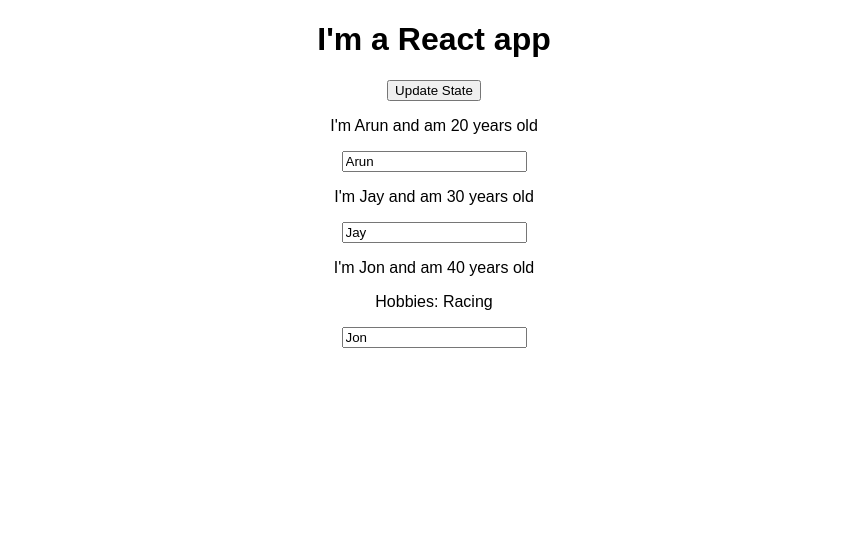
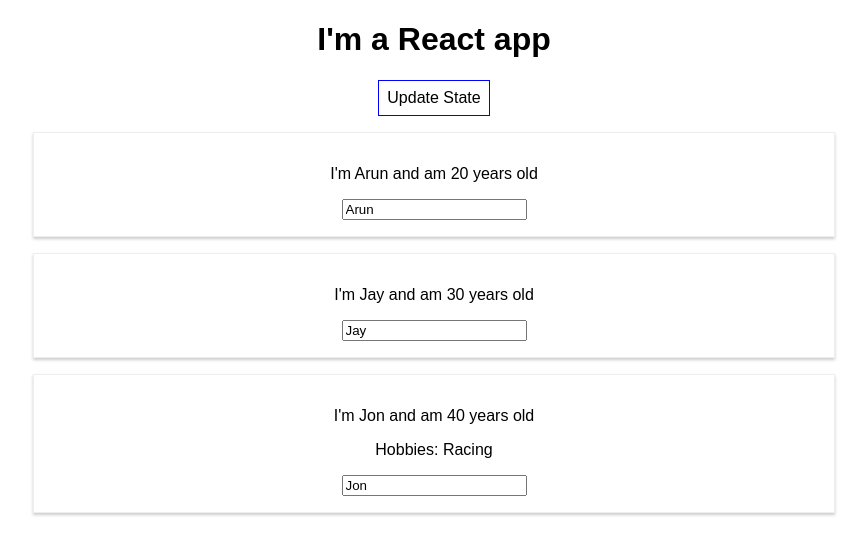
Before and after one commit to c42-arun/react-complete-guide, a React (Create React App) app: page / in a window 1280 px wide. Shown: the top 554 px of the page, without its empty margins (206-1073 px from the left). Built offline with nearby package versions, Linux system fonts and the light colour scheme.

Commit message:
Stylesheets & inline styles

```diff
--- a/src/App.js
+++ b/src/App.js
@@ -45,11 +45,21 @@
   }
 
   render() {
+    const style = {
+      backgroundColor: 'white',
+      font: 'inherit',
+      border: '1px solid blue',
+      padding: '8px',
+      cursor: 'pointer'
+    }
+
     return (
       <div className="App">
         <h1>I'm a React app</h1>
 
-        <button onClick={this.changeDetailsHandler.bind(this, 'Chan')}>Update State</button>
+        <button
+          style={style}
+          onClick={this.changeDetailsHandler.bind(this, 'Chan')}>Update State</button>
 
         <Person name={this.state.persons[0].name} age={this.state.persons[0].age}
           nameChangeHandler={this.nameChangeHandler}/>
--- a/src/Person/Person-functional.js
+++ b/src/Person/Person-functional.js
@@ -1,8 +1,9 @@
 import React from 'react';
+import './Person.css'
 
 const person = (props) => {
     return (
-    <div>
+    <div className="Person">
         <p onClick={props.changeOnClick}>I'm {props.name} and am {props.age} years old</p>
         <p>{props.children}</p>
         <input type="text" onChange={props.nameChangeHandler} value={props.name} />
--- /dev/null
+++ b/src/Person/Person.css
@@ -0,0 +1,8 @@
+.Person {
+    width: 60%;
+    margin: 16px auto;
+    border: 1px solid #eee;
+    box-shadow: 0 2px 3px #ccc;
+    padding: 16px;
+    text-align: center;
+}
```
